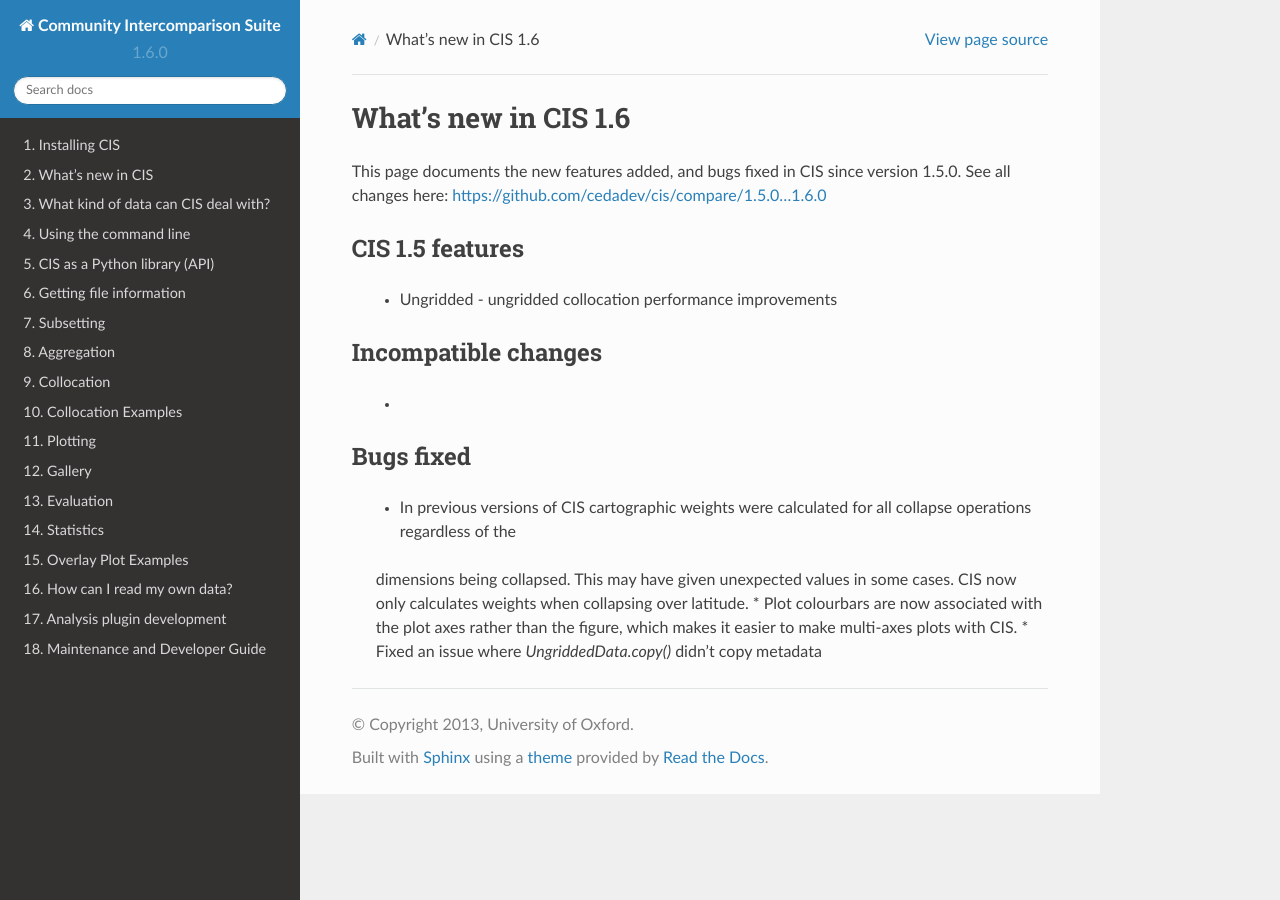
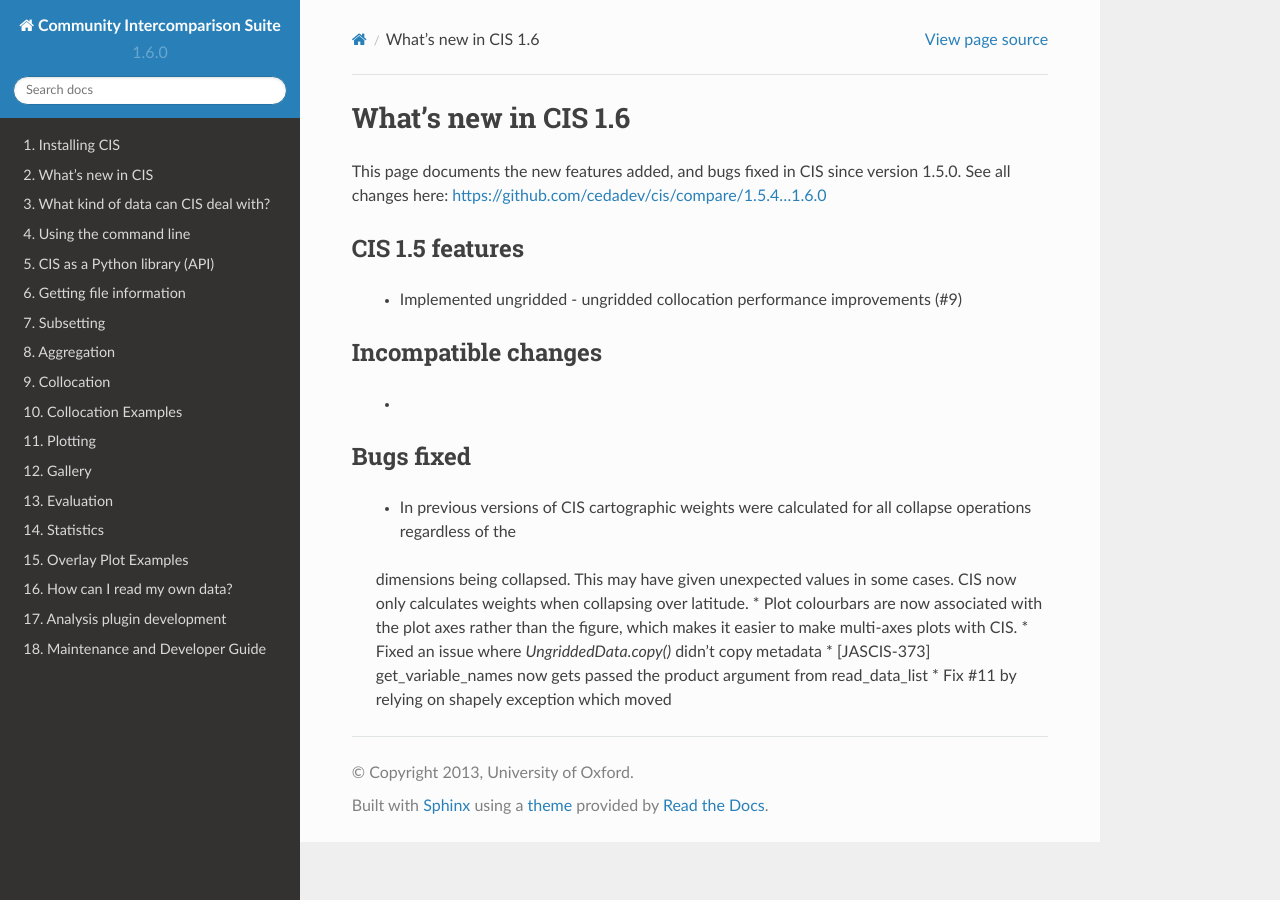
Before and after one commit to cedadev/cis, a Sphinx documentation site: the page built from doc/whats_new_1.6.rst, in a window 1280 px wide. Built offline with Sphinx 7.4.7 and the Read the Docs theme 2.0.0, drawn with Linux system fonts in a browser that asks for light colours.

Commit message:
Fix JASCIS-373 and updating doc

```diff
--- a/doc/whats_new_1.6.rst
+++ b/doc/whats_new_1.6.rst
@@ -3,12 +3,12 @@
 What's new in CIS 1.6
 =====================
 
-This page documents the new features added, and bugs fixed in CIS since version 1.5.0. See all changes here: https://github.com/cedadev/cis/compare/1.5.0...1.6.0
+This page documents the new features added, and bugs fixed in CIS since version 1.5.0. See all changes here: https://github.com/cedadev/cis/compare/1.5.4...1.6.0
 
 
 CIS 1.5 features
 ================
- * Ungridded - ungridded collocation performance improvements
+ * Implemented ungridded - ungridded collocation performance improvements (#9)
 
 
 Incompatible changes
@@ -24,3 +24,5 @@ Bugs fixed
  * Plot colourbars are now associated with the plot axes rather than the figure, which makes it easier to make
  multi-axes plots with CIS.
  * Fixed an issue where `UngriddedData.copy()` didn't copy metadata
+ * [JASCIS-373] get_variable_names now gets passed the product argument from read_data_list
+ * Fix #11 by relying on shapely exception which moved
```
Also changed, not shown: 1 other file.
